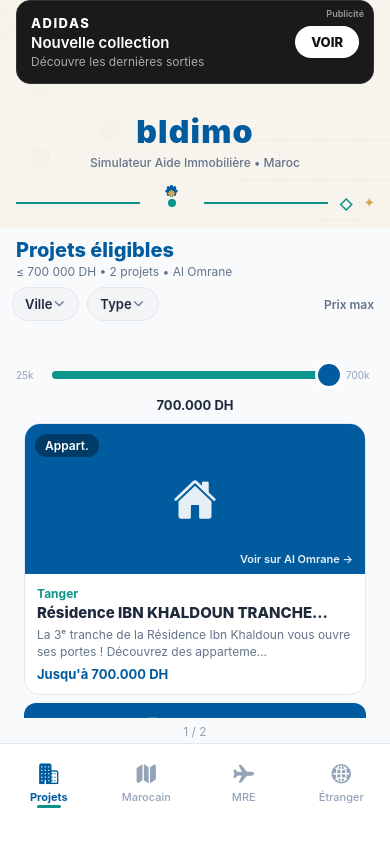
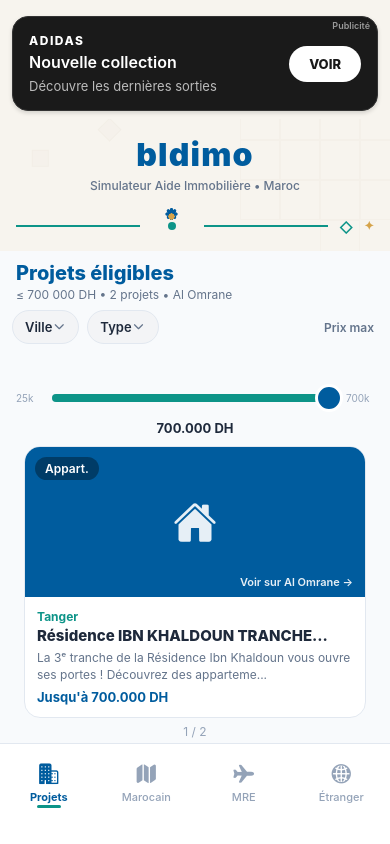
Before and after one commit to TAXI84/bldimo, a React Native app: screen / in a window 390 px wide. Built offline with nearby package versions, Linux system fonts and the light colour scheme.

Commit message:
Refine AdBanner with proper SafeArea, proportions matching IMAGE 2, and improved styling

```diff
--- a/src/components/AdBanner.tsx
+++ b/src/components/AdBanner.tsx
@@ -1,10 +1,9 @@
-import { View, Text, StyleSheet, TouchableOpacity } from 'react-native';
+import { View, Text, StyleSheet, TouchableOpacity, Platform } from 'react-native';
 
 export default function AdBanner() {
   return (
     <View style={styles.container}>
-      <Text style={styles.adLabel}>Publicité</Text>
-      <TouchableOpacity style={styles.banner} activeOpacity={0.9}>
+      <TouchableOpacity style={styles.banner} activeOpacity={0.85}>
         <View style={styles.adContent}>
           <View style={styles.adLeft}>
             <Text style={styles.adBrand}>ADIDAS</Text>
@@ -16,6 +15,7 @@ export default function AdBanner() {
           </View>
         </View>
       </TouchableOpacity>
+      <Text style={styles.adLabel}>Publicité</Text>
     </View>
   );
 }
@@ -23,60 +23,69 @@ export default function AdBanner() {
 const styles = StyleSheet.create({
   container: {
     position: 'relative',
-    marginHorizontal: 16,
-    marginVertical: 12,
-    marginTop: 0,
-  },
-  adLabel: {
-    position: 'absolute',
-    top: 8,
-    right: 10,
-    color: '#999',
-    fontSize: 9,
-    fontWeight: '600',
-    zIndex: 10,
+    paddingTop: Platform.OS === 'android' ? 12 : 16,
+    paddingHorizontal: 12,
+    paddingBottom: 8,
+    backgroundColor: '#F7F4EE',
   },
   banner: {
     backgroundColor: '#1A1A1A',
-    borderRadius: 14,
+    borderRadius: 16,
     overflow: 'hidden',
     borderWidth: 1,
     borderColor: '#333',
+    elevation: 3,
+    shadowColor: '#000',
+    shadowOffset: { width: 0, height: 2 },
+    shadowOpacity: 0.15,
+    shadowRadius: 4,
   },
   adContent: {
     flexDirection: 'row',
     alignItems: 'center',
-    padding: 14,
+    padding: 16,
+    minHeight: 90,
   },
   adLeft: {
     flex: 1,
+    justifyContent: 'center',
   },
   adBrand: {
     color: '#fff',
-    fontSize: 13,
+    fontSize: 12,
     fontWeight: '800',
     letterSpacing: 1.5,
-    marginBottom: 2,
+    marginBottom: 4,
   },
   adTitle: {
     color: '#fff',
-    fontSize: 15,
+    fontSize: 16,
     fontWeight: '600',
+    marginBottom: 2,
   },
   adSubtitle: {
-    color: '#aaa',
-    fontSize: 12,
-    marginTop: 2,
+    color: '#bbb',
+    fontSize: 13,
+    marginTop: 4,
   },
   adRight: {
     backgroundColor: '#fff',
-    paddingHorizontal: 16,
-    paddingVertical: 8,
-    borderRadius: 20,
+    paddingHorizontal: 20,
+    paddingVertical: 10,
+    borderRadius: 24,
+    marginLeft: 12,
   },
   adCta: {
-    color: '#111',
+    color: '#1A1A1A',
     fontSize: 13,
     fontWeight: '800',
   },
+  adLabel: {
+    position: 'absolute',
+    top: 20,
+    right: 20,
+    color: '#999',
+    fontSize: 9,
+    fontWeight: '600',
+  },
 });
```
